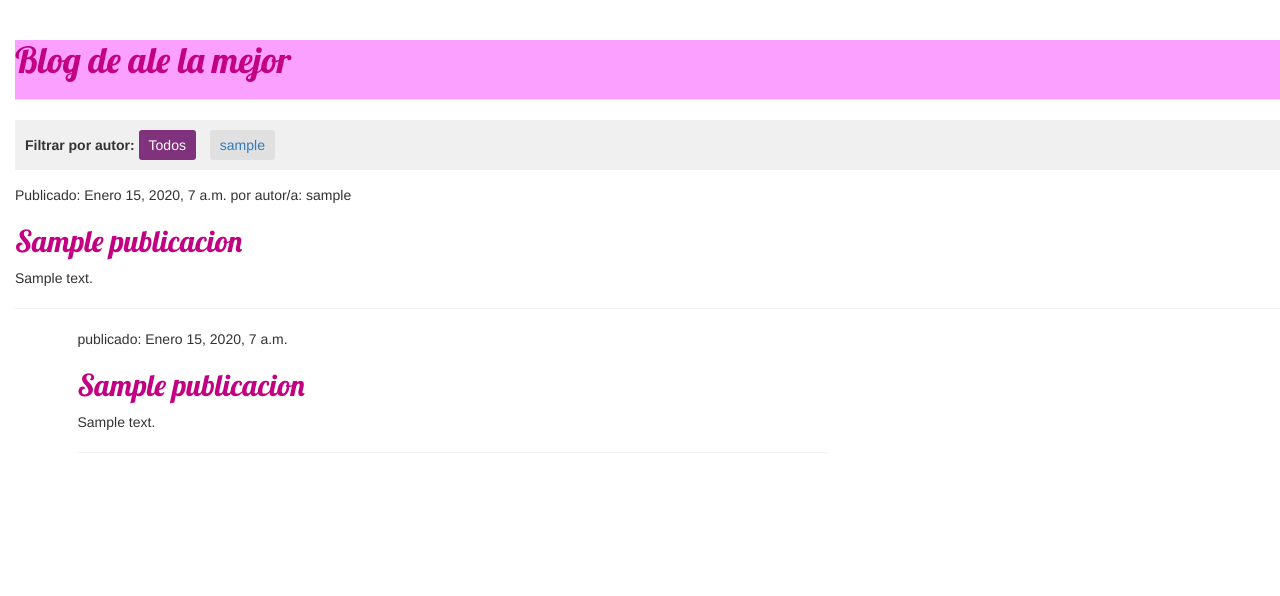
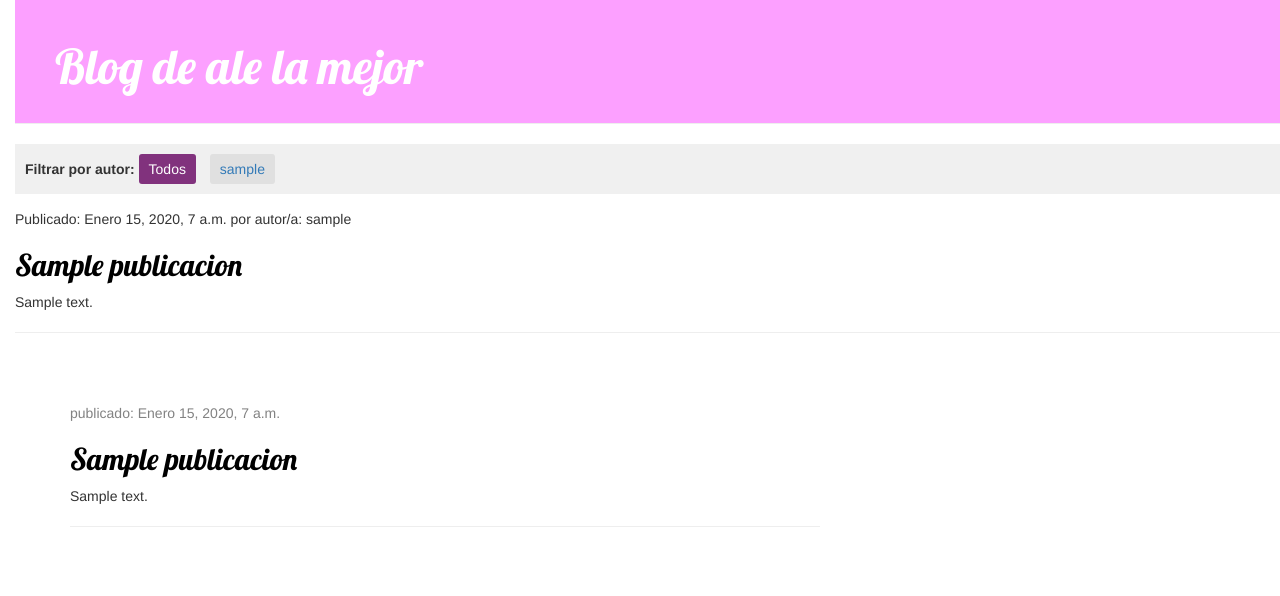
Before and after one commit to alepraddo/proyDjango, a Django app: page / in a window 1280 px wide. Shown: the top 596 px of the page. Run offline with Django 3.2, Linux system fonts and the light colour scheme; tables that the repository leaves empty hold one stand-in row (values such as "Sample post"); some libraries are stand-ins or nearby versions.

Commit message:
modificaciones css

```diff
--- a/blog/static/css/blog.css
+++ b/blog/static/css/blog.css
@@ -6,3 +6,41 @@ h1 a, h2 a {
 body {
 padding-left: 15px;
 }
+
+.page-header {
+background-color: #C25100;
+margin-top: 0;
+padding: 20px 20px 20px 40px;
+}
+.page-header h1, .page-header h1 a, .page-header h1 a:visited, .page-header h1 a:active {
+color: #ffffff;
+font-size: 36pt;
+text-decoration: none;
+}
+.content {
+margin-left: 40px;
+}
+h1, h2, h3, h4 {
+font-family: 'Lobster', cursive;
+}
+.date {
+color: #828282;
+}
+.save {
+float: right;
+}
+.post-form textarea, .post-form input {
+width: 100%;
+}
+.top-menu, .top-menu:hover, .top-menu:visited {
+color: #ffffff;
+float: right;
+font-size: 26pt;
+margin-right: 20px;
+}
+.post {
+margin-bottom: 70px;
+}
+.post h2 a, .post h2 a:visited {
+color: #000000;
+}
```
